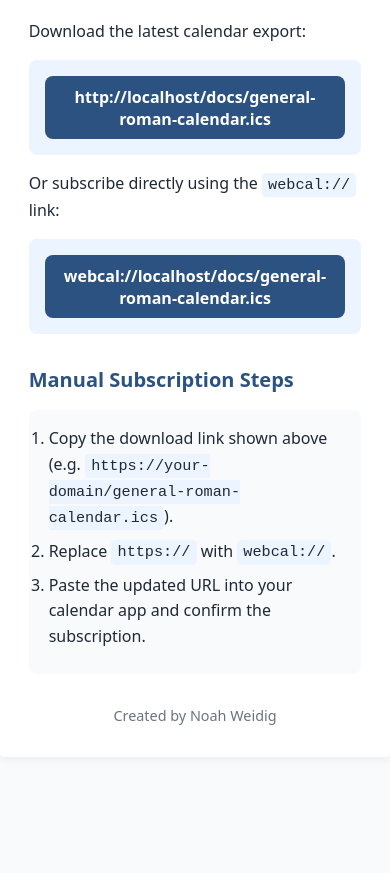
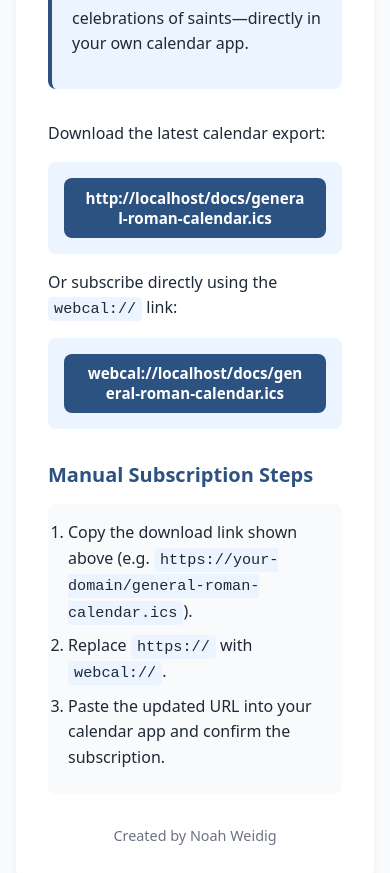
Before and after one commit to noahweidig/catholicCalendar, a website: page docs/index.html in a window 390 px wide. Shown: the part 945-1818 px from the top of the page. Before the commit the page ends 1734 px from the top, so only its background shows below. Drawn offline with Linux system fonts and the light colour scheme.

Commit message:
Enhance responsive design and link styling
Added responsive styles for smaller screens and improved link display.

```diff
--- a/docs/index.html
+++ b/docs/index.html
@@ -5,6 +5,27 @@
   <title>General Roman Calendar – Novus Ordo</title>
   <meta name="viewport" content="width=device-width, initial-scale=1, shrink-to-fit=no" />
   <style>
+  @media (max-width: 600px) {
+  main {
+    padding: 1rem;
+  }
+
+  .link-box a {
+    display: block;               /* makes link full-width */
+    width: 100%;                  /* fits container */
+    box-sizing: border-box;       /* respects padding */
+    word-break: break-all;        /* wraps long URLs */
+    font-size: 0.95rem;           /* slightly smaller text */
+  }
+}
+.link-box a {
+  display: inline-block;
+  max-width: 100%;
+  overflow-wrap: break-word;
+  word-break: break-word;
+  white-space: normal;
+}
+
     :root {
       --bg-color: #f9fafb;
       --accent-color: #2c5282;      /* deep blue */
```
